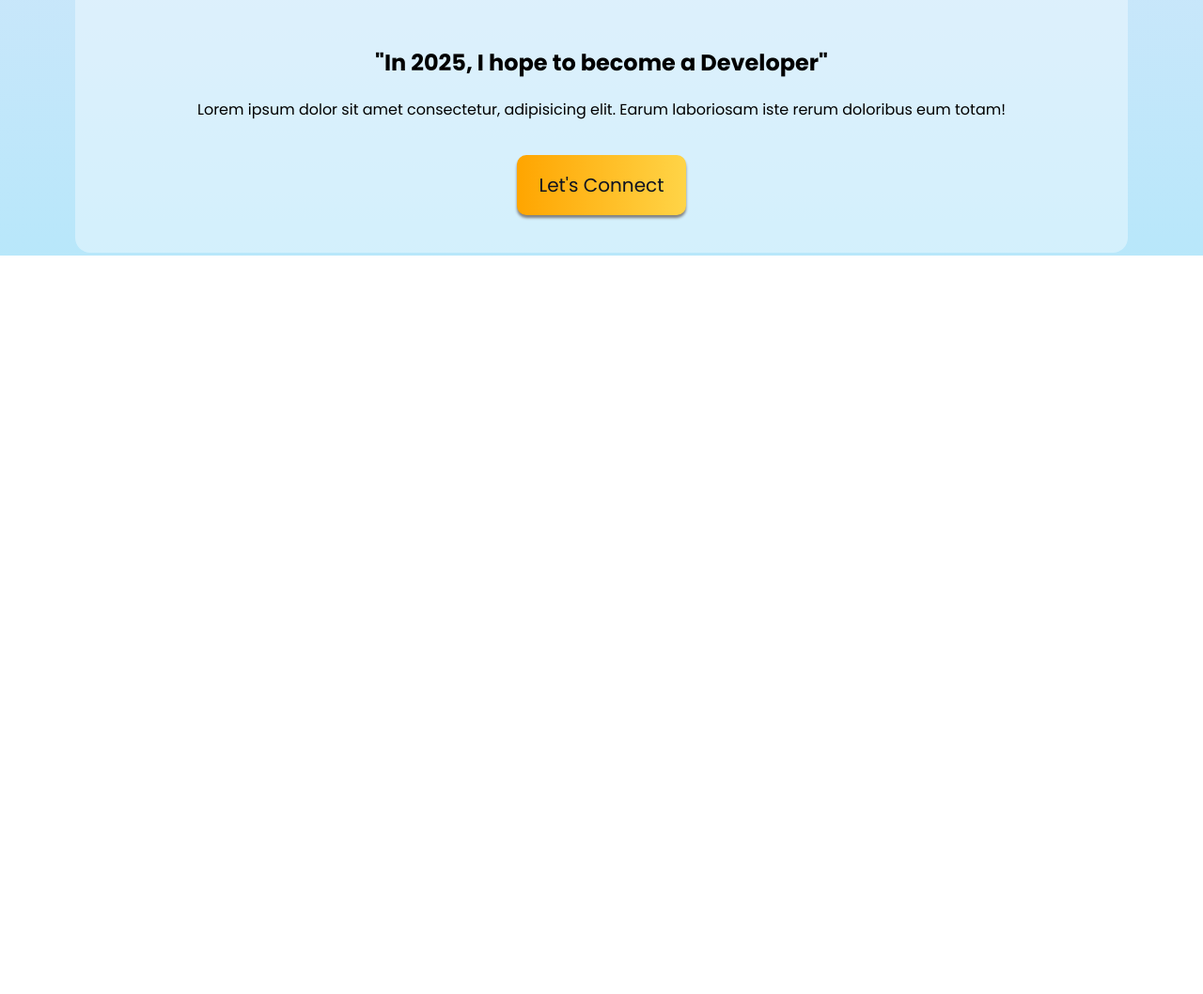
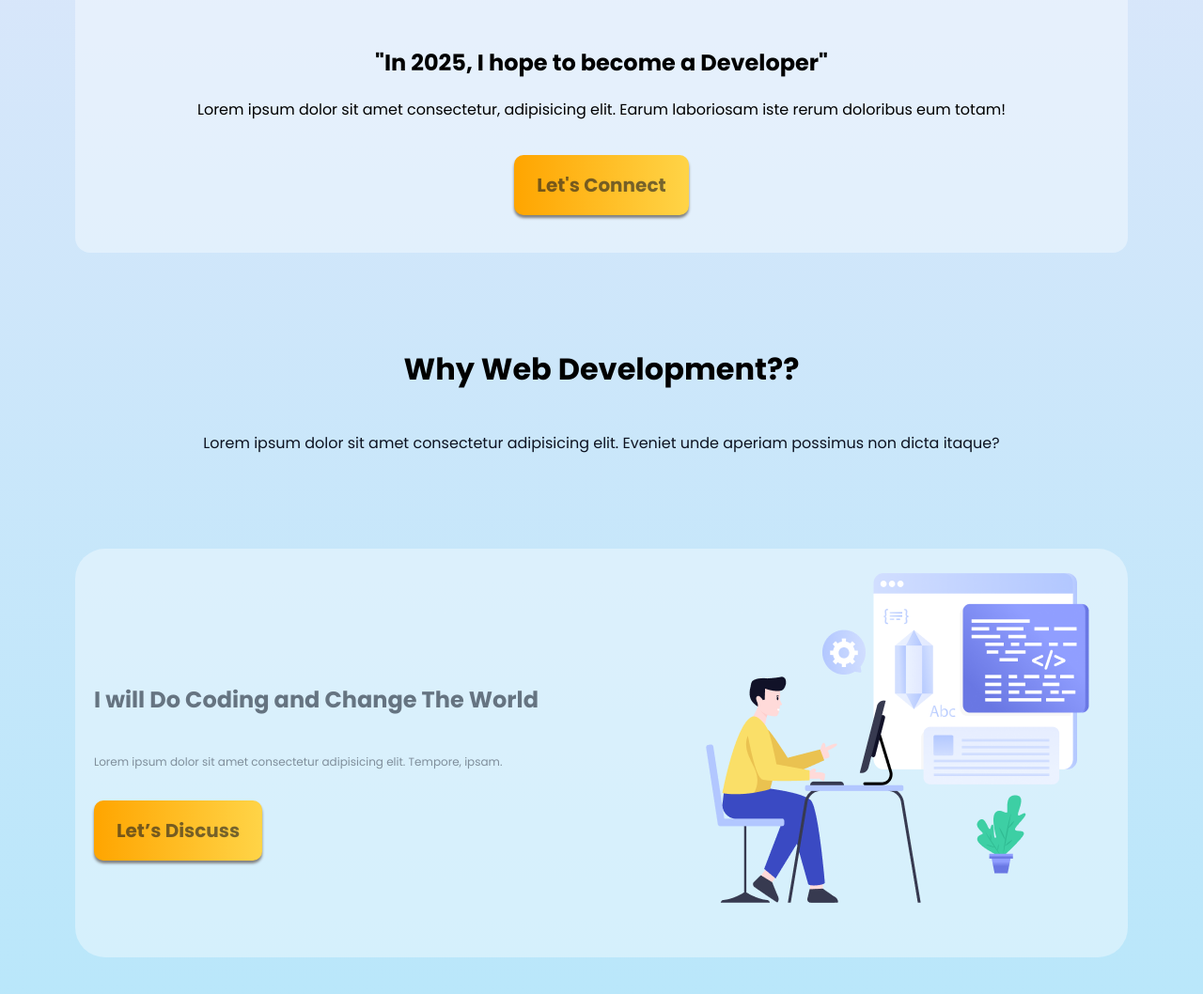
Before and after one commit to arik509/Career-Mission-2025-By-Arik, a plain HTML site: page index.html in a window 1280 px wide. Shown: the part 528-1586 px from the top of the page at 94% size. Before the commit the page ends 800 px from the top, so only its background shows below. Drawn offline with Linux system fonts and the light colour scheme.

Commit message:
Added blog

```diff
--- a/index.html
+++ b/index.html
@@ -35,13 +35,41 @@
                 <h2>
                     "In 2025, I hope to become a Developer"
                 </h2>
-                <p>Lorem ipsum dolor sit amet consectetur, adipisicing elit. Earum laboriosam iste rerum doloribus eum totam!</p>
+                <p>Lorem ipsum dolor sit amet consectetur, adipisicing elit. Earum laboriosam iste rerum doloribus eum
+                    totam!</p>
                 <button class="btn">
                     Let's Connect
                 </button>
             </div>
         </div>
     </div>
+    <div id="blog-container">
+        <div class="blog">
+            <div class="blog-heading">
+                <h4>
+                    Why Web Development??
+                </h4>
+                <p>Lorem ipsum dolor sit amet consectetur adipisicing elit. Eveniet unde aperiam possimus non dicta
+                    itaque?</p>
+            </div>
+            <div class="blog-card">
+                <div class="blog-card-content">
+                    <h5>
+                        I will Do Coding and Change The World
+                    </h5>
+                    <p>
+                        Lorem ipsum dolor sit amet consectetur adipisicing elit. Tempore, ipsam.
+                    </p>
+                    <button class="btn">
+                        Let’s Discuss
+                    </button>
+                </div>
+                <div class="blog-card-image">
+                    <img src="assets/working-developer.png" alt="">
+                </div>
+            </div>
+        </div>
+    </div>
 </body>
 
 </html>
--- a/style.css
+++ b/style.css
@@ -1,6 +1,6 @@
 body {
     min-height: 100vh;
-    background-image: linear-gradient(#E6E6FA,#B8E7FA);
+    background-image: linear-gradient(#E6E6FA, #B8E7FA);
     margin: 0px;
     padding: 0px;
 }
@@ -17,34 +17,35 @@ header {
 
 }
 
-#header-content{
-        display: flex;
-        justify-content: space-between;
-        padding: 20px 70px;
-        margin-left: 5px;
+#header-content {
+    display: flex;
+    justify-content: space-between;
+    padding: 20px 70px;
+    margin-left: 5px;
 
 }
 
-#logo h3{
+#logo h3 {
     font-weight: bolder;
     font-size: 28px;
 }
 
-#logo span{
+#logo span {
     color: #FFA500;
 }
 
-.btn{
-    background-image: linear-gradient(90deg,#FFA500,#FFD447);
+.btn {
+    background-image: linear-gradient(90deg, #FFA500, #FFD447);
     gap: 10px;
     border-radius: 10px;
     font-size: 20px;
     border-style: none;
-    color: #0D1321;
+    color: #0D132190;
     margin-top: 20px;
     padding: 17px 24px;
     box-shadow: 0px 3px 3px gray;
     cursor: pointer;
+    font-weight: bold;
 }
 
 .btn:hover {
@@ -53,13 +54,13 @@ header {
     box-shadow: 0px 5px 10px rgba(0, 0, 0, 0.3);
 }
 
-#banner{
+#banner {
     width: 87.5%;
     margin: 100px auto 100px auto;
     background-color: #FFFFFF60;
 }
 
-#banner{
+#banner {
     padding: 40px 60px;
     display: flex;
     flex-direction: column;
@@ -68,11 +69,53 @@ header {
     border-radius: 16px;
 }
 
-.banner-story{
+.banner-story {
     text-align: center;
     height: 50%;
 }
 
-.banner-image{
+.banner-image {
     height: 50%;
 }
+
+.blog {
+    width: 87.5%;
+    margin: 100px auto 100px auto;
+}
+
+.blog-heading {
+    text-align: center;
+    padding: 0px 80px;
+}
+
+.blog-heading h4 {
+    font-size: 32px;
+    font-weight: bolder;
+}
+
+.blog-heading p {
+    font-size: 16px;
+    color: #0D1321;
+}
+
+.blog-card {
+    background-color: #FFFFFF60;
+    display: flex;
+    padding: 20px;
+    gap: 32px;
+    justify-content: space-between;
+    align-items: center;
+    border-radius: 32px;
+    margin-top: 100px;
+}
+
+.blog-card-content h5 {
+    font-size: 24px;
+    font-weight: bold;
+    color: #0D132190;
+}
+
+.blog-card-content p {
+    font-size: 12px;
+    color: #0D132170;
+}
```
